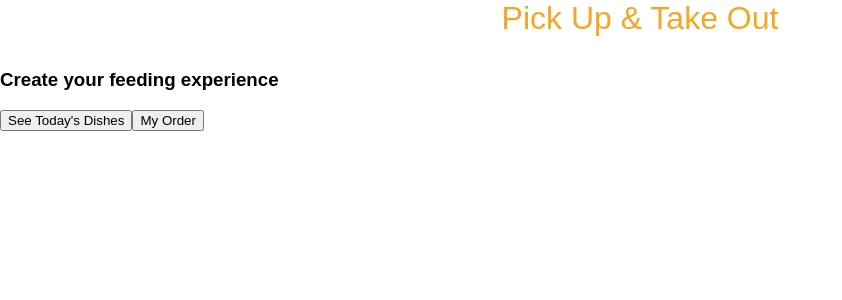
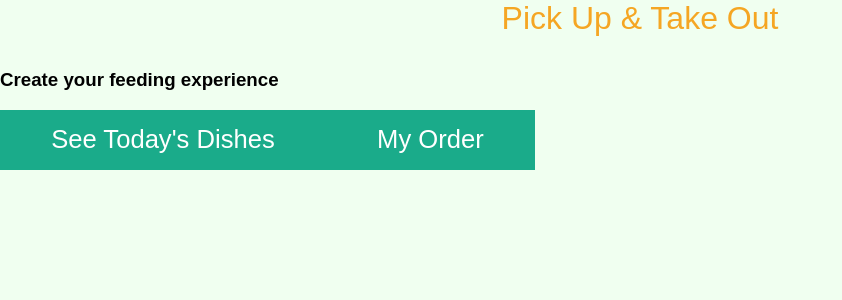
Before and after one commit to fancychimp/take-out, a React (Create React App) app: page / in a window 1280 px wide. Shown: the top 300 px of the page, without its empty margins (0-842 px from the left). Built offline with nearby package versions, Linux system fonts and the light colour scheme.

Commit message:
Style button

```diff
--- a/src/css/index.css
+++ b/src/css/index.css
@@ -2,6 +2,7 @@
   margin: 0;
   padding: 0;
   font-family: sans-serif;
+  background-color: honeydew
 }
 h1 {
   font-family: 'haymakerregular', sans-serif;
@@ -25,6 +26,47 @@
 
 ul {
   list-style: none;
+}
+
+button{
+  background:#1AAB8A;
+  color:#fff;
+  border:none;
+  position:relative;
+  height:60px;
+  font-size:1.6em;
+  padding:0 2em;
+  cursor:pointer;
+  transition:800ms ease all;
+  outline:none;
+}
+
+button:hover{
+  background:#fff;
+  color:#1AAB8A;
+}
+
+button:before,button:after{
+  content:'';
+  position:absolute;
+  top:0;
+  right:0;
+  height:2px;
+  width:0;
+  background: #1AAB8A;
+  transition:400ms ease all;
+}
+
+button:after{
+  right:inherit;
+  top:inherit;
+  left:0;
+  bottom:0;
+}
+
+button:hover:before,button:hover:after{
+  width:100%;
+  transition:800ms ease all;
 }
 
 .menu {
```
